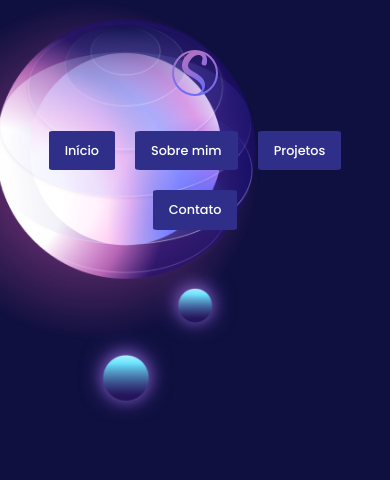
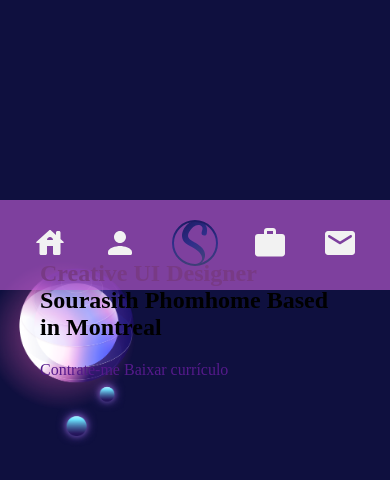
Before and after one commit to RamonSVieira/portfolio, a plain HTML site: page index.html in a window 390 px wide. Shown: the top 480 px of the page. Drawn offline with Linux system fonts and the light colour scheme.

Commit message:
finalização da responsividade do header

```diff
--- a/index.html
+++ b/index.html
@@ -16,10 +16,8 @@
 
 <body>
 
-  <div>
-
   <header>
-      <nav class="header">
+    <nav class="header desktop">
       <ul>
         <li class="order2"><a href="">Início</a></li>
         <li class="order3"><a href="">Sobre mim</a></li>
@@ -45,9 +43,28 @@
         <li class="order5"><a href="">Contato</a></li>
       </ul>
     </nav>
+
+    <nav class="header mobile">
+      <ul>
+        <li class="order2"><a href=""><img src="./images/home.svg" alt=""></a></li>
+        <li class="order3"><a href=""><img src="./images/me.svg" alt=""></a></li>
+        <li class="order1"><a class="denied" href=""><img src="./images/Logo-mobile.svg" alt=""></a>
+        </li>
+        <li class="order4"><a href=""><img src="./images/work.svg" alt=""></a></li>
+        <li class="order5"><a href=""><img src="./images/email.svg" alt=""></a></li>
+      </ul>
+    </nav>
   </header>
 
+  <section class="container introduction">
+    <div>
+      <h1>Creative UI Designer Sourasith Phomhome Based in Montreal</h1>
+      <div class="buttons">
+        <a class="button b1" href="">Contrate-me</a>
+        <a class="button b2" href="">Baixar currículo</a>
       </div>
+    </div>
+  </section>
 </body>
 
 </html>
--- a/styles/header.css
+++ b/styles/header.css
@@ -13,14 +13,19 @@ header::before {
   background-repeat: no-repeat;
   position: absolute;
   top: 60px;
+  z-index: -2;
 }
 
-.header {
+.header.mobile {
+  display: none;
+}
+
+.header.desktop {
   max-width: 1440px;
   margin: auto;
 }
 
-.header ul {
+.header.desktop ul {
   padding: 40px 0;
   display: flex;
   gap: 100px;
@@ -29,7 +34,7 @@ header::before {
   flex-wrap: wrap;
 }
 
-.header ul li a {
+.header.desktop ul li a {
   display: inline-block;
   font: 500 1.08rem/1.5 "Poppins", sans-serif;
   padding: 10px 0;
@@ -37,7 +42,7 @@ header::before {
   position: relative;
 }
 
-.header ul li a::before {
+.header.desktop ul li a::before {
   content: "";
   display: block;
   width: 0%;
@@ -48,7 +53,7 @@ header::before {
   bottom: 0px;
 }
 
-.header ul li a:not(.denied):hover::before {
+.header.desktop ul li a:not(.denied):hover::before {
   width: 100%;
 }
 
@@ -58,37 +63,71 @@ header::before {
     left: -80px;
   }
 
-  .header ul {
+  .header.desktop ul {
     gap: 20px 20px;
   }
 
-  .header ul .order1 {
+  .header.desktop ul .order1 {
     text-align: center;
     order: -1;
     flex-basis: 100%;
   }
 
-  .header ul li a:not(.denied) {
+  .header.desktop ul li a:not(.denied) {
     padding-left: 16px;
     padding-right: 16px;
     background-color: var(--color-2);
     border-radius: 5%;
   }
 
-  .header ul li a:not(.denied):hover {
+  .header.desktop ul li a:not(.denied):hover {
     background: linear-gradient(
       200deg,
       rgba(47, 47, 138, 1) 50%,
       rgba(201, 97, 222, 0.5) 100%
     );
   }
-  .header ul li a::before {
+  .header.desktop ul li a::before {
     display: none;
   }
 }
 
 @media (max-width: 700px) {
-  .header ul li a {
+  .header.desktop ul li a {
     font-size: 0.8rem;
   }
 }
+
+@media (max-width: 500px) {
+  header::before {
+    width: 150px;
+    left: -14px;
+    top: 60px;
+  }
+
+  .header.desktop {
+    display: none;
+  }
+
+  .header.mobile {
+    display: block;
+  }
+
+  .header.mobile ul {
+    width: 100%;
+    position: fixed;
+    display: flex;
+    align-items: center;
+    justify-content: center;
+    gap: 34px;
+    background-color: var(--color-bg-header-mobile);
+    padding-top: 20px;
+    padding-bottom: 20px;
+  }
+}
+
+@media (max-width: 370px) {
+  .header.mobile ul {
+    gap: 20px;
+  }
+}
--- a/styles/patterns.css
+++ b/styles/patterns.css
@@ -2,6 +2,7 @@ body {
   margin: 0px;
   padding: 0px;
   background-color: var(--color-bg);
+  height: 1900px;
 }
 
 ul {
@@ -13,3 +14,9 @@ ul {
 a {
   text-decoration: none;
 }
+
+.container {
+  margin: 200px auto;
+  max-width: 1200px;
+  padding: 40px;
+}
--- a/styles/style.css
+++ b/styles/style.css
@@ -1,4 +1,5 @@
 @import url("utilities/colors.css");
+@import url("utilities/components.css");
 @import url("patterns.css");
 
 @import url("header.css");
--- a/styles/utilities/colors.css
+++ b/styles/utilities/colors.css
@@ -1,5 +1,6 @@
 :root {
   --color-bg: #0f103f;
+  --color-bg-header-mobile: rgba(201, 97, 222, 0.6);
   --color-bg-2: rgba(255, 255, 255, 0.3);
 
   --color-1: #1c1c65;
```
Also changed, not shown: images/Logo-mobile.svg (added), images/email.svg (added), images/home.svg (added), images/me.svg (added), images/work.svg (added). Lines whose indentation alone changed are shown as unchanged.
